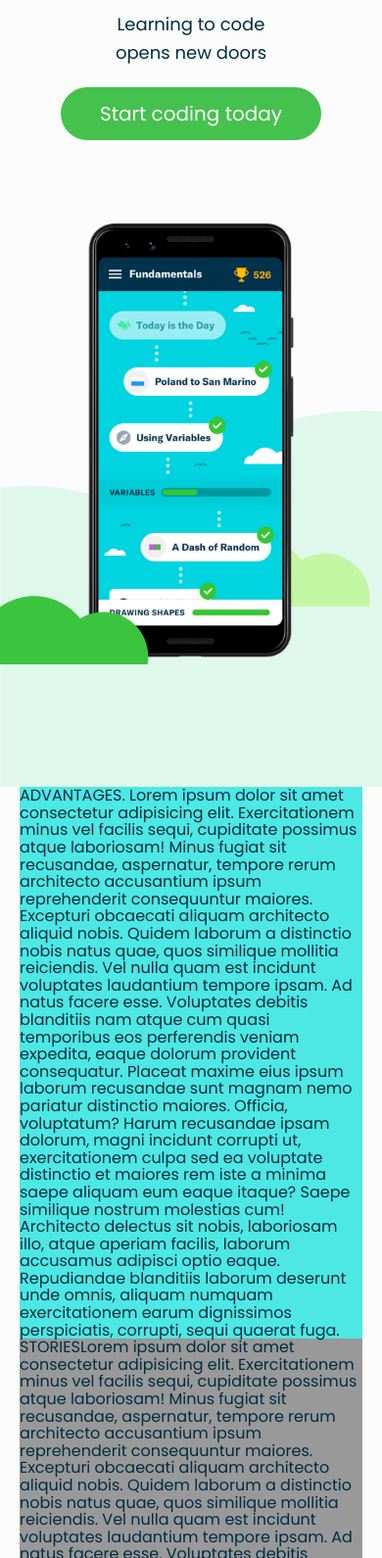
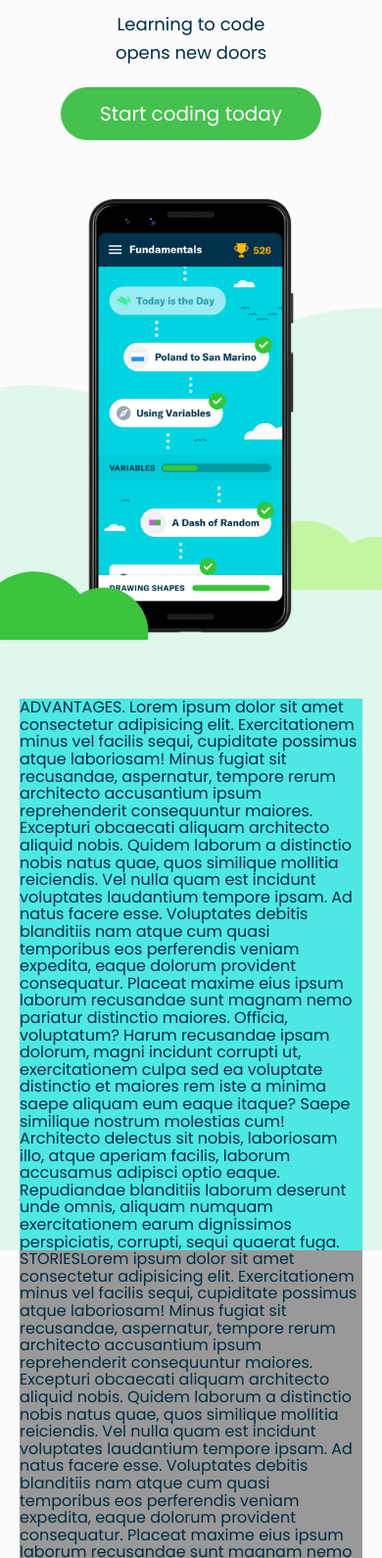
Before and after one commit to liepsneletech/8-grasshopper, a website: page index.html in a window 390 px wide. Shown: the part 392-1982 px from the top of the page at 98% size. Drawn offline with Linux system fonts and the light colour scheme.

Commit message:
Fixed clouds positioning in responsive

```diff
--- a/css/base/layout.css
+++ b/css/base/layout.css
@@ -1,6 +1,7 @@
 .container {
   width: 100%;
   padding: 0 20px;
+  overflow: hidden;
 }
 
 .row-fluid,
--- a/css/pages/home.css
+++ b/css/pages/home.css
@@ -23,7 +23,6 @@
 
 .hills-bg {
   background: url(../../img/hills-bg.svg) no-repeat;
-
   background-size: cover;
 }
 
@@ -85,19 +84,25 @@
   z-index: 4;
 }
 
+/* ADVANTAGES */
+
+.advantages {
+  background-color: var(--bg-light);
+}
+
 /* MEDIA QUERIES */
 
 @media (min-width: 1360px) {
-  .hero-tree {
+  /* hero */
+
+  .hero-tree,
+  .hero-cloud-front,
+  .hero-smartphone {
     width: calc((100vw - (100vw - 1360px)) * 0.2);
   }
 
   .hero-leaf {
     width: calc((100vw - (100vw - 1360px)) * 0.12);
-  }
-
-  .hero-smartphone {
-    width: calc((100vw - (100vw - 1360px)) * 0.21);
   }
 
   .hero-loptop {
@@ -111,13 +116,11 @@
   .hero-cloud-back {
     width: calc((100vw - (100vw - 1360px)) * 0.27);
   }
-
-  .hero-cloud-front {
-    width: calc((100vw - (100vw - 1360px)) * 0.2);
-  }
 }
 
 @media (max-width: 1100px) {
+  /* hero */
+
   .hero {
     text-align: center;
   }
@@ -133,6 +136,8 @@
 }
 
 @media (max-width: 720px) {
+  /* hero */
+
   .hero .main-title {
     width: 90%;
   }
@@ -144,7 +149,7 @@
 
   .hero-images {
     aspect-ratio: unset;
-    min-height: 500px;
+    min-height: 520px;
   }
 
   .hero-tree,
@@ -155,7 +160,8 @@
   }
 
   .hero-smartphone {
-    top: -15%;
+    top: unset;
+    bottom: 13%;
     right: 50%;
     transform: translateX(50%);
     width: calc(100vw * 0.5);
@@ -169,13 +175,19 @@
   }
 
   .hero-cloud-back {
-    right: 3%;
+    top: 65%;
+    right: -10%;
   }
 
   .hero-cloud-front {
+    top: 75%;
     left: 0%;
     transform: translateX(-27%);
   }
 }
 
-/* ADVANTAGES */
+@media (max-width: 450px) {
+  .hero .row-lg {
+    padding-bottom: 50px;
+  }
+}
--- a/index.html
+++ b/index.html
@@ -102,8 +102,8 @@
 
       <section></section>
 
-      <section class="container" >
-        <div class="row-lg" style="background-color: #4de8e3">
+      <section class="advantages container" >
+        <div class=" row-lg" style="background-color: #4de8e3">
           ADVANTAGES. Lorem ipsum dolor sit amet consectetur adipisicing elit.
           Exercitationem minus vel facilis sequi, cupiditate possimus atque
           laboriosam! Minus fugiat sit recusandae, aspernatur, tempore rerum
```
